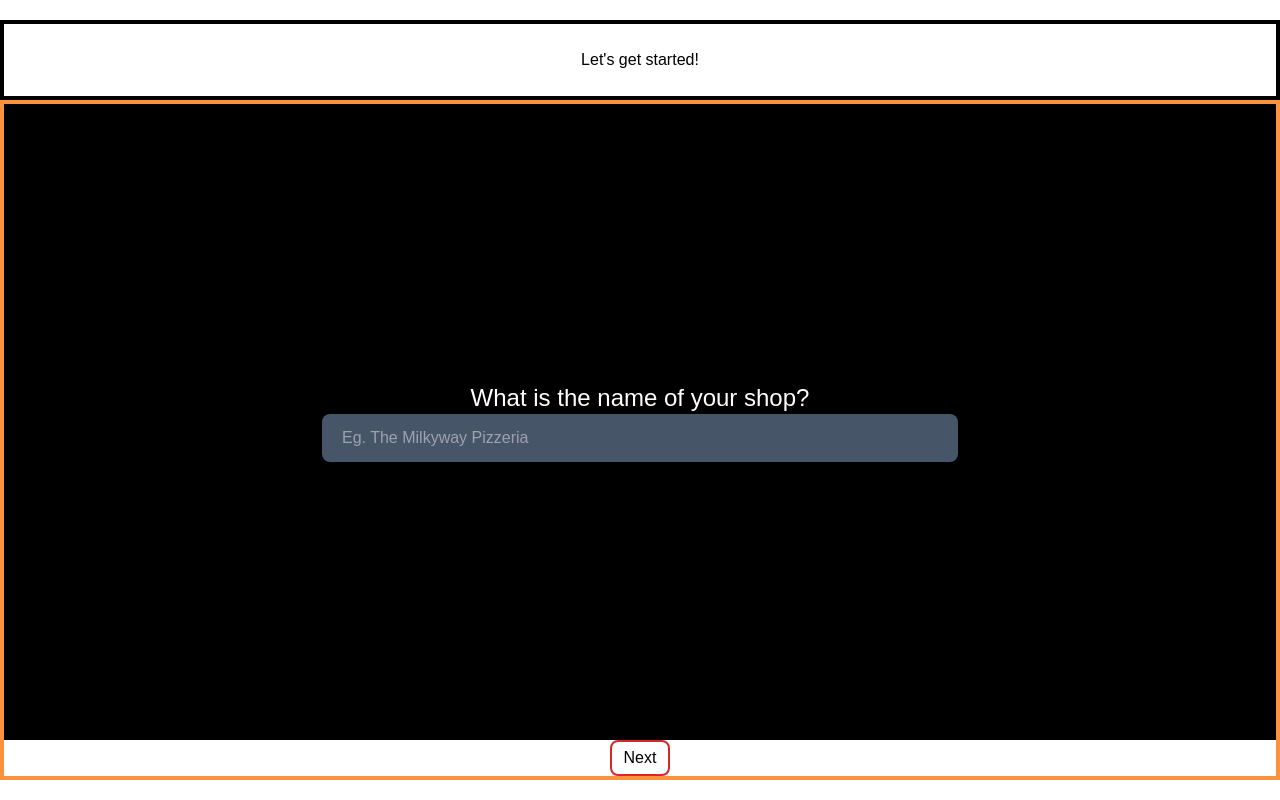
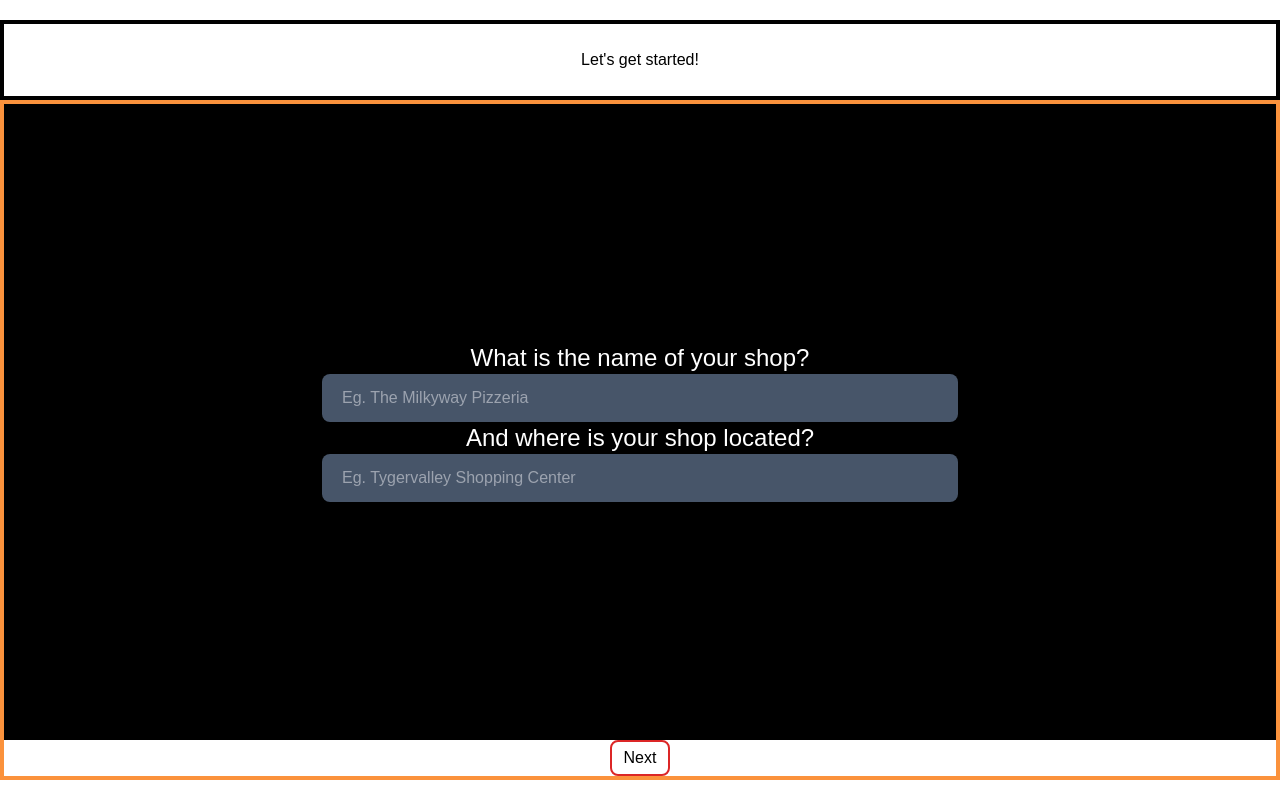
Before and after one commit to aLearningLad/myLeave, a Next.js app: page /onboarding in a window 1280 px wide. Built offline with nearby package versions, Linux system fonts and the light colour scheme; a web font is replaced by a local one.

Commit message:
onboarding logic progress

```diff
--- a/app/(protected)/home/page.tsx
+++ b/app/(protected)/home/page.tsx
@@ -1,3 +1,6 @@
+// for admin, this will be a dashboard
+// for manager & general workers, will be a profile
+
 import SignOutBtn from "@/components/SignOutBtn";
 
 const HomePage = () => {
--- a/app/(protected)/onboarding/page.tsx
+++ b/app/(protected)/onboarding/page.tsx
@@ -19,7 +19,6 @@
 // and default values
 
 import OnboardingUI from "@/components/forOnboarding/OnboardingUI";
-import React from "react";
 
 const OnboardingPage = () => {
   return (
--- a/components/forOnboarding/OnboardingUI.tsx
+++ b/components/forOnboarding/OnboardingUI.tsx
@@ -11,6 +11,16 @@ import { roles } from "@/misc/roles";
 // 5. "Finish" screen showing summary of admin's configuration:
 // no. of workers, assaignable roles, default leave balance, shopId, worker keys (with info button that opens modal, reminding
 // admin to keep these safe as each one can only be given to a single employee)
+// 6. admin create shop function:
+// a. create shopId, attach it to shop object to send to supabase. This creates an admin account, shopId is unique ID
+// to be attached to every employee from this shop
+// b. create number of workerIDs equivalent to teamSize value. These will be shareable via link/email by admin.
+// show loading spinner then present the batch of IDs on screen as little tokens with "shareable" UI directions
+// c. redirect to admin panel
+//
+//
+//
+//
 
 import { useState, useEffect, ChangeEvent } from "react";
 
@@ -19,10 +29,15 @@ const OnboardingUI = () => {
     EonboardingCategories.AD
   );
   const [slide, setSlide] = useState<number>(0);
+  const [finalSlide, setFinalSlide] = useState<boolean>(false);
 
   // ======= FOR ADMIN ======
   // shop name
   const [shopName, setShopName] = useState<string>("");
+
+  // shop location
+  const [shopLocation, setShopLocation] = useState<string>("");
+
   // how many workers
   const [teamSize, setTeamSize] = useState<number>(1);
 
@@ -33,6 +48,9 @@ const OnboardingUI = () => {
     setRolesInShop((prev) => [...prev, role]);
     console.log("This is the current list of roles: ", rolesInShop);
   };
+
+  //create shop
+  const adminCreateShop = async () => {};
 
   // ===== FOR WORKERS =====
 
@@ -47,8 +65,9 @@ const OnboardingUI = () => {
   if (onboardingType === EonboardingCategories.AD) {
     return (
       <div className=" w-full border-4 border-orange-400 h-screen lg:h-[85vh] flex flex-col items-center justify-center">
-        {slide === 0 && (
+        {slide === 0 && !finalSlide && (
           <div className=" w-full h-full bg-black flex-col text-white flex justify-center items-center text-2xl">
+            {/* lable and input slide up from bottom of screen, delayed with bounce */}
             <label htmlFor="shopName">What is the name of your shop?</label>
             <input
               type="text"
@@ -59,12 +78,26 @@ const OnboardingUI = () => {
               }
               placeholder="Eg. The Milkyway Pizzeria"
             />
+            {/* add a 'save' button here to trigger location input box to slide in */}
+            <div className=" w-full flex justify-center flex-col items-center text-center">
+              {/* this will slide in with bounce from right when shop name value is saved */}
+              <label htmlFor="location">And where is your shop located?</label>
+              <input
+                type="text"
+                className=" w-full h-12 md:w-10/12 outline-none focus:outline-none py-2 px-4 lg:px-5 lg:w-8/12 xl:w-6/12 rounded-lg text-[14px] lg:text-[16px] bg-slate-600"
+                value={shopLocation}
+                onChange={(e: ChangeEvent<HTMLInputElement>) =>
+                  setShopLocation(e.target.value)
+                }
+                placeholder="Eg. Tygervalley Shopping Center"
+              />
+            </div>
           </div>
         )}
-        {slide === 1 && (
+        {slide === 1 && !finalSlide && (
           <div className=" w-full h-full bg-slate-800 text-white flex flex-col justify-center items-center text-2xl">
             <label htmlFor="workerCount">
-              How many employees do you expect in this shop?
+              How many people do you employ in this shop?
             </label>
             <section className=" flex justify-center items-center gap-2 w-full md:w-6/12 lg:w-3/12">
               <p>0</p>
@@ -86,7 +119,7 @@ const OnboardingUI = () => {
             </span>
           </div>
         )}
-        {slide === 2 && (
+        {slide === 2 && !finalSlide && (
           <div className="w-full h-full bg-black text-white flex flex-col gap-2 justify-center items-center text-2xl">
             <h3>What kinds of roles do you plan to allocate in your store?</h3>
 
@@ -110,12 +143,46 @@ const OnboardingUI = () => {
             </section>
           </div>
         )}
-        {slide === 3 && (
-          <div className=" w-full h-full bg-black text-white flex justify-center items-center text-2xl">
-            slide 4
+        {slide === 3 && !finalSlide && (
+          <div className=" w-full h-full bg-black text-white flex flex-col justify-center items-center text-2xl">
+            <h3>How many annual leave days can you grant each employee?</h3>
+
+            <input
+              type="text"
+              className=" w-6/12 md:w-4/12 lg:w-2/12 h-16 rounded-md bg-slate-300 text-black p-2 lg:p-5"
+            />
           </div>
         )}
-        <section className=" w-full flex items-center justify-center gap-2 md:gap-3 lg:gap-7 xl:gap-12 flex-col lg:flex-row ">
+        {finalSlide && (
+          <div className=" w-full h-full bg-pink-50 flex-col text-white flex justify-center items-center text-2xl">
+            <h3>
+              Here is a summary of your shop preferences. You can customize
+              these now, or change things up later on
+            </h3>
+            {/* MAKE THESE INTO A BENTO GRID STYLE */}
+            <div className="min-h-[75vh] border-4 border-black flex flex-col ">
+              <p className=" text-black text-lg">{shopName}</p>
+              <p className=" text-black text-lg">{shopLocation}</p>
+              <p className=" text-black text-lg">{teamSize}</p>
+              <div className=" text-black text-lg">
+                {rolesInShop.map((eachRole: string) => (
+                  <p>{eachRole}</p>
+                ))}
+              </div>
+            </div>
+            <section>
+              <button className=" bg-black rounded-none px-4 py-2 text-white text-lg">
+                Proceed
+              </button>
+            </section>
+          </div>
+        )}
+
+        <section
+          className={`w-full items-center ${
+            !finalSlide ? "flex flex-col lg:flex-row " : "hidden"
+          } justify-center gap-2 md:gap-3 lg:gap-7 xl:gap-12 `}
+        >
           <button
             onClick={(e) => setSlide((prev) => prev - 1)}
             className={`border-2 ${
@@ -134,6 +201,12 @@ const OnboardingUI = () => {
           >
             Next
           </button>
+          <button
+            onClick={() => setFinalSlide(true)}
+            className={`${slide === 3 ? "flex " : "hidden"}`}
+          >
+            Finish
+          </button>
         </section>
       </div>
     );
```
